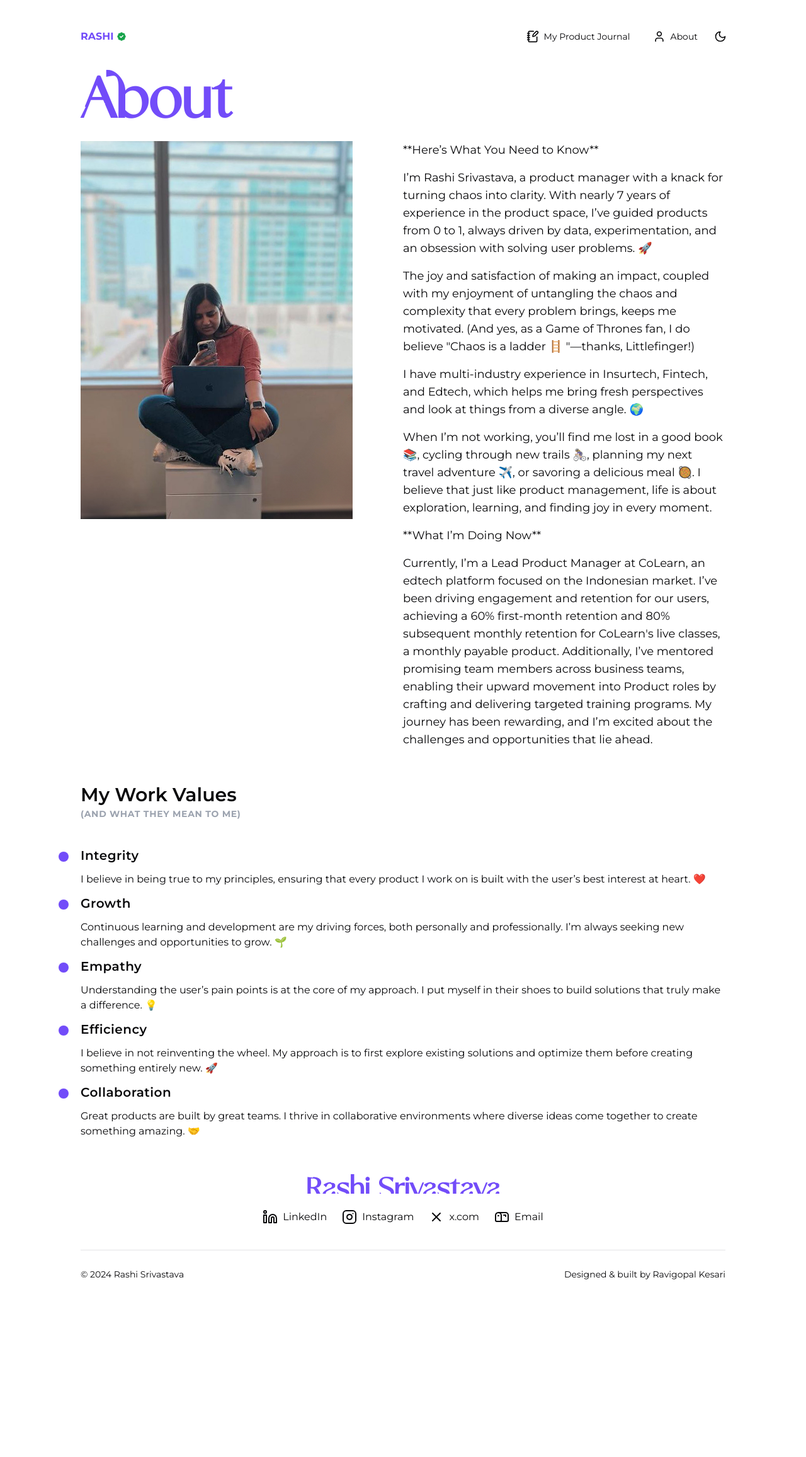
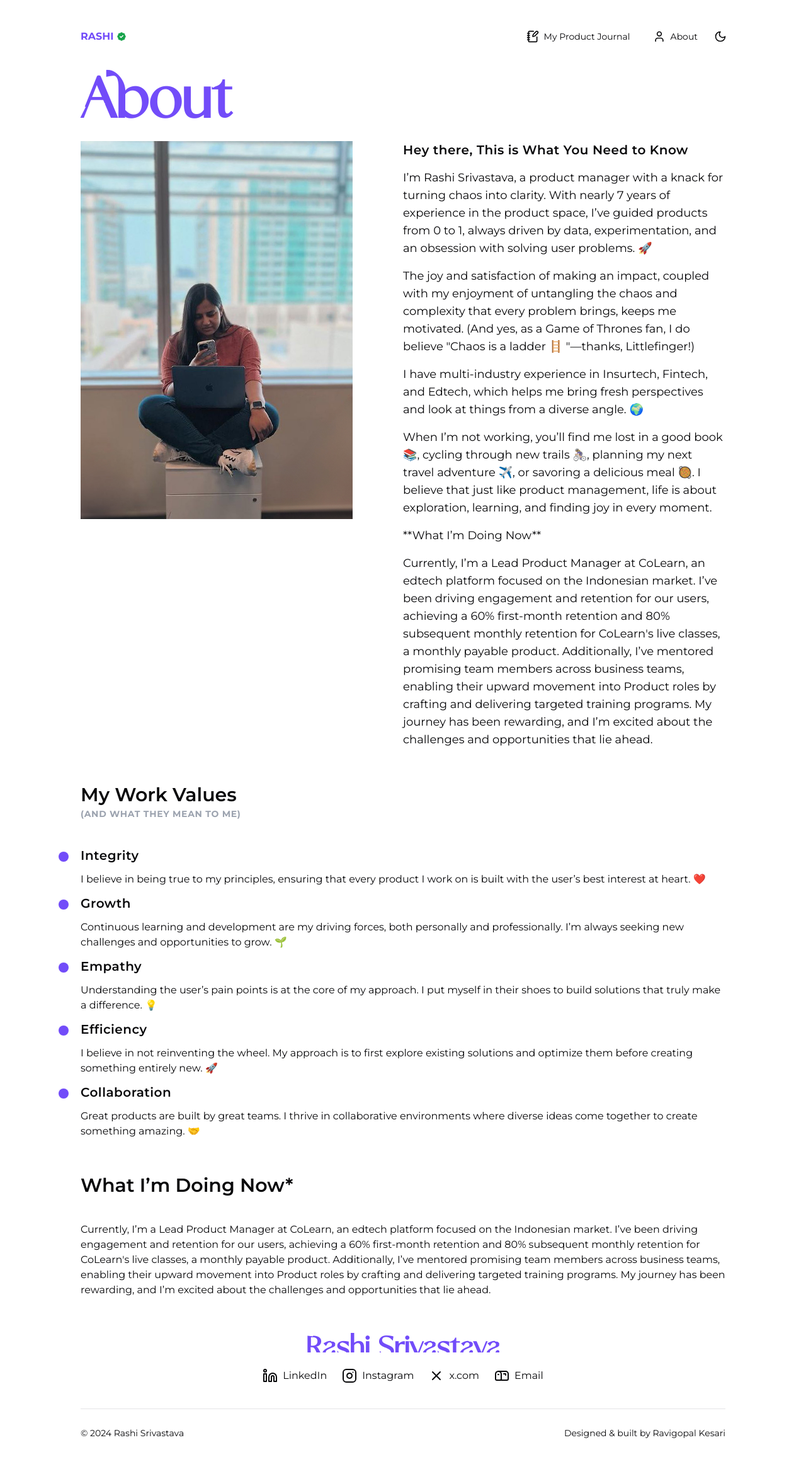
Before and after one commit to srashii/rashi-website, a Next.js app: page /about in a window 1280 px wide. Shown: the whole page at 63% size. Before the commit the page ends 2061 px from the top, so only its background shows below. Built offline with nearby package versions, Linux system fonts and the light colour scheme.

Commit message:
updated about me

```diff
--- a/src/app/(site)/about/page.tsx
+++ b/src/app/(site)/about/page.tsx
@@ -8,8 +8,7 @@ const About = () => {
       </h1>
       <div className="flex flex-col-reverse md:flex-row-reverse  md:gap-20">
         <div className="max-w-lg text-pretty text-base leading-relaxed md:text-lg">
-          <p>
-          **Here’s What You Need to Know** </p>
+        <h3 className="text-xl font-semibold tracking-wide"> Hey there, This is What You Need to Know</h3>
           <p className="my-4">
           I’m Rashi Srivastava, a product manager with a knack for turning chaos into clarity. With nearly 7 years of experience in the product space, I’ve guided products from 0 to 1, always driven by data, experimentation, and an obsession with solving user problems. 🚀
           </p>
@@ -39,7 +38,8 @@ const About = () => {
         </figure>
       </div>
 
-      {/* Timeline */}
+
+      {/* work values */}
       <section className="my-14">
         <div className="mb-10 text-center md:text-left">
           <h3 className="text-3xl font-semibold">My Work Values</h3>
@@ -76,9 +76,17 @@ const About = () => {
           <p className="my-3">
           Great products are built by great teams. I thrive in collaborative environments where diverse ideas come together to create something amazing. 🤝
           </p>
+      </section>
 
-
-                </section>
+      {/* What i am doing now */}
+     <section className="my-14">
+        <div className="mb-10 text-center md:text-left">
+          <h3 className="text-3xl font-semibold">What I’m Doing Now*</h3>
+        </div>
+        <p className="my-4">
+          Currently, I’m a Lead Product Manager at CoLearn, an edtech platform focused on the Indonesian market. I’ve been driving engagement and retention for our users, achieving a 60% first-month retention and 80% subsequent monthly retention for CoLearn's live classes, a monthly payable product. Additionally, I’ve mentored promising team members across business teams, enabling their upward movement into Product roles by crafting and delivering targeted training programs. My journey has been rewarding, and I’m excited about the challenges and opportunities that lie ahead.
+          </p>
+      </section>
     </div>
   );
 };
```
